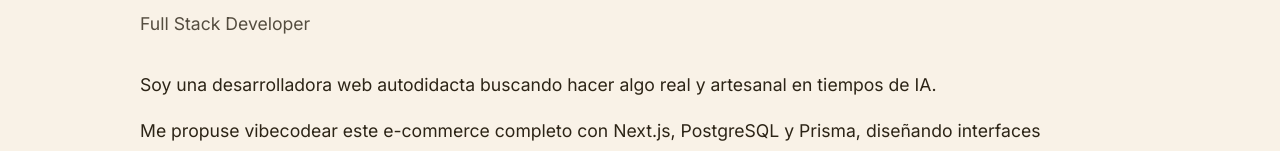
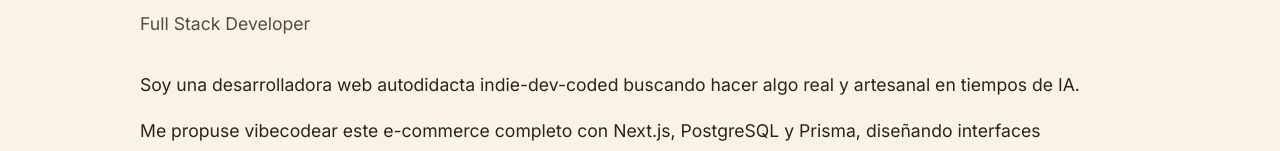
Before and after one commit to nady4/nyady, a Next.js app: page /info/nady4 in a window 1280 px wide. Shown: the part 239-390 px from the top of the page. Built offline with nearby package versions, Linux system fonts and the light colour scheme; no server answers.

Commit message:
Update page.tsx

```diff
--- a/app/(public)/info/nady4/page.tsx
+++ b/app/(public)/info/nady4/page.tsx
@@ -15,7 +15,7 @@ export default function Nady4Page() {
     <InfoPage title="Nadya Jerochim" description="Full Stack Developer">
       <div className={`${styles.intro} ${styles.highlight}`}>
         <p>
-          Soy una desarrolladora web autodidacta buscando hacer algo real y
+          Soy una desarrolladora web autodidacta indie-dev-coded buscando hacer algo real y
           artesanal en tiempos de IA.
         </p>
         <p>
```
